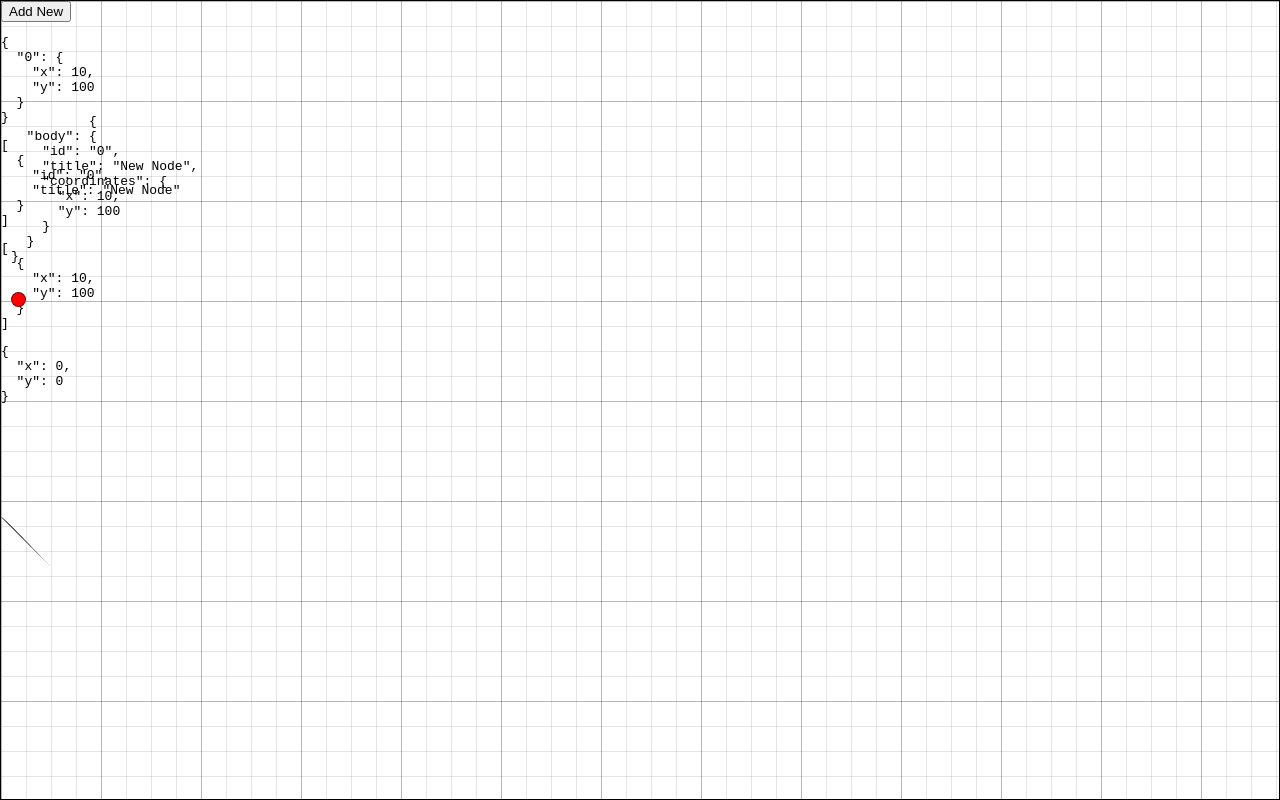
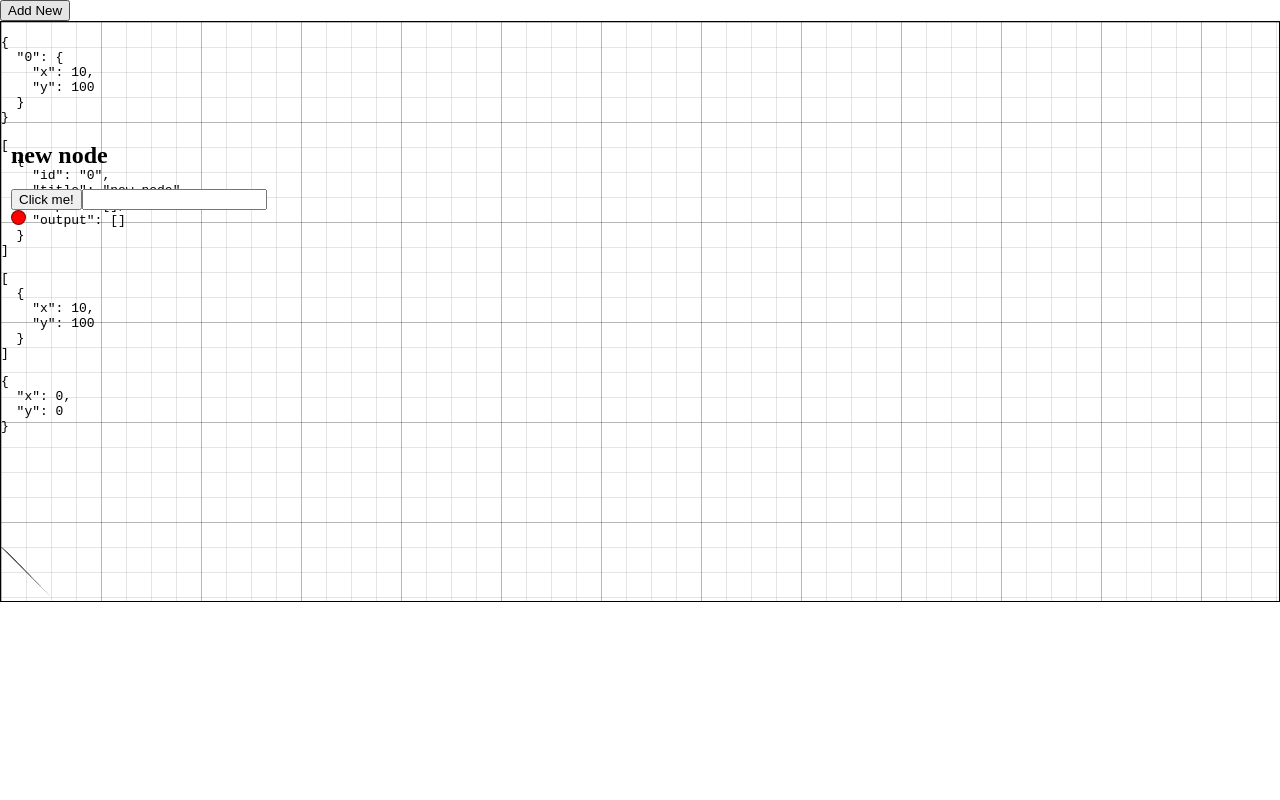
Before and after one commit to RingoKam/vue-visual-node-editor, a Vue app: page / in a window 1280 px wide. Both pictures are taken after a click on the button "Add New". Built offline with nearby package versions, Linux system fonts and the light colour scheme.

Commit message:
wip, considering rxjs

```diff
--- a/src/App.vue
+++ b/src/App.vue
@@ -1,22 +1,16 @@
 <template>
   <div id="app">
-    <GraphCanvas :coordinates="{}" :nodes="{}">
-      <template v-slot:body="slotProps">
-        <pre>
-          {{slotProps}}
-        </pre>
-      </template>
-    </GraphCanvas>
+    <Playground />
   </div>
 </template>
 
 <script>
-import GraphCanvas from './components/GraphCanvas'
+import Playground from "./playground"
 
 export default {
   name: 'app',
   components: {
-    GraphCanvas
+    Playground
   }
 }
 </script>
--- a/src/components/GraphCanvas.vue
+++ b/src/components/GraphCanvas.vue
@@ -1,6 +1,5 @@
 <template>
   <div class="graph-canvas" :style="gridBackgroundStyle">
-    <button @click="addNodes()">Add New</button>
     <pre>{{coordinatesDict}}</pre>
     <pre>{{nodesArray}}</pre>
     <pre>{{linksArray}}</pre>
@@ -122,9 +121,9 @@ export default {
       this.$set(this.nodesDict, id, { ...this.defaultContext });
       this.$set(this.coordinatesDict, id, { x, y });
     },
-    deleteNodes() {
-      //Test
-    },
+    // deleteNodes() {
+    //   //Test
+    // },
     startConnection(event) {
       //add a new edge here...
       document.documentElement.addEventListener(
@@ -132,6 +131,7 @@ export default {
         this.followMouse,
         true
       );
+
     },
     completeConnection() {
       //completes an edge...
--- a/src/components/GraphConnector.vue
+++ b/src/components/GraphConnector.vue
@@ -1,5 +1,9 @@
 <template>
-  <div class="circle" @mouseup="slotMouseUp($event)" @mousedown="slotMouseDown($event)"></div>
+  <div
+    class="circle"
+    @mouseup.prevent="slotMouseUp($event)"
+    @mousedown.prevent="slotMouseDown($event)"
+  ></div>
 </template>
 
 <script>
@@ -19,13 +23,14 @@ export default {
   },
   methods: {
     slotMouseUp(e) {
-        //start tracing the mouse movement...
-        this.$emit("start-connection", e);
+      //start tracing the mouse movement...
+      console.log("end tracing");
+      this.$emit("complete-connection", e);
     },
     slotMouseDown(e) {
-        //stop tracing mouse movement and see if mouse is on another Connector
-        console.log("slot down");
-        this.$emit("complete-connection", e);
+      //stop tracing mouse movement and see if mouse is on another Connector
+      console.log("start tracing");
+      this.$emit("start-connection", e);
     },
     updateConnectorPosition() {
 
--- /dev/null
+++ b/src/playground.vue
@@ -0,0 +1,41 @@
+<template>
+  <div class>
+    <button @click="addNodes()">Add New</button>
+    <GraphCanvas :coordinates="coordinates" :nodes="nodes">
+      <template v-slot:body="slotProps">
+        <h2>{{slotProps.body.title}}</h2>
+        <button @click.prevent="log(slotProps)">Click me!</button>
+        <input />
+      </template>
+    </GraphCanvas>
+  </div>
+</template>
+<script>
+import GraphCanvas from "./components/GraphCanvas";
+
+export default {
+  components: {
+    GraphCanvas
+  },
+  data: () => {
+    return {
+      nodes: {},
+      coordinates: {}
+    };
+  },
+  methods: {
+    addNodes() {
+      const ids = Object.keys(this.nodes).sort();
+      const id = ids.length > 0 ? ids[ids.length - 1] + 1 : 0;
+      this.$set(this.nodes, id, { title: "new node", input: [], output: [] });
+      this.$set(this.coordinates, id, { x: 10, y: 100 });
+    },
+    log(props) {
+      console.log(props);
+    }
+  }
+};
+</script>
+
+<style>
+</style>
```
